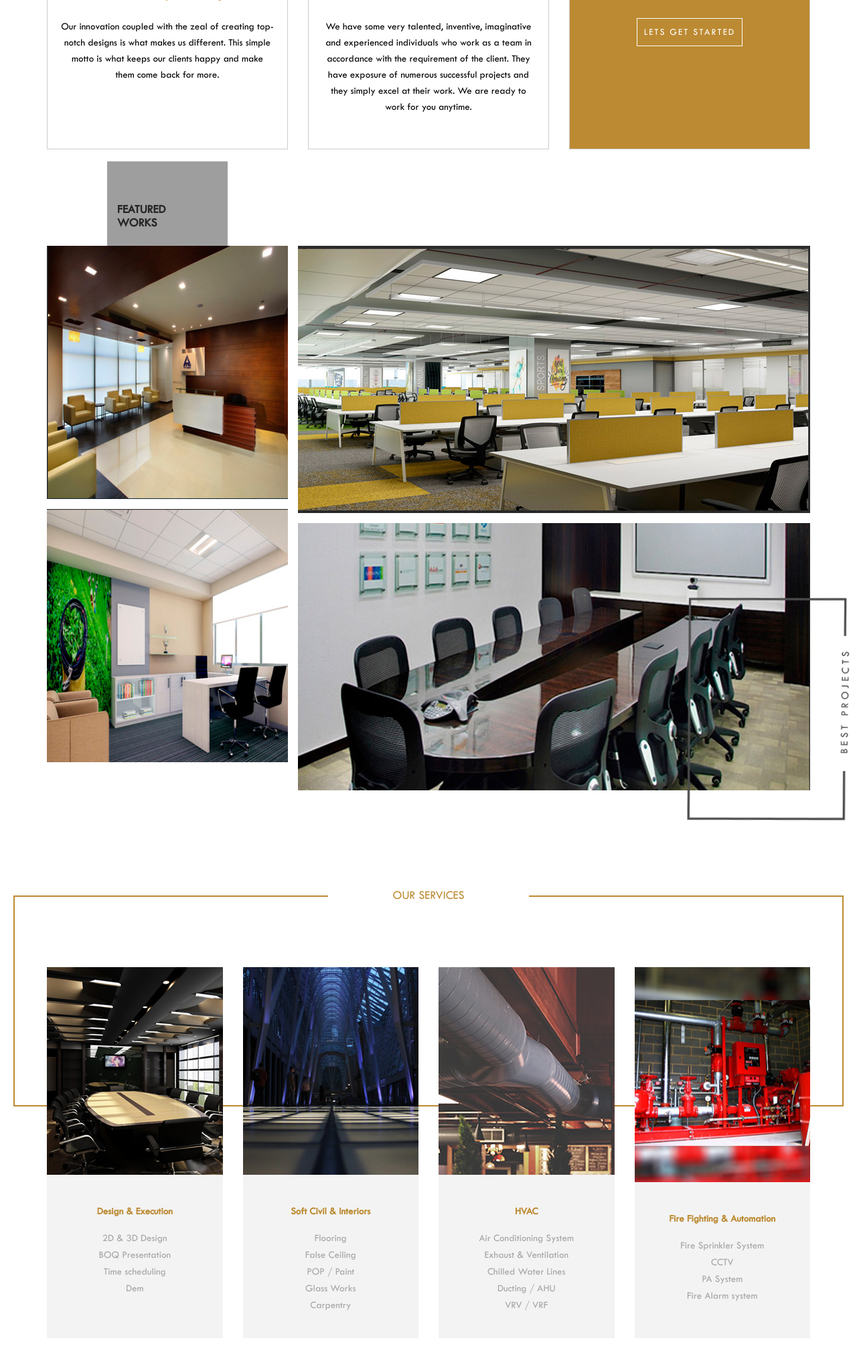
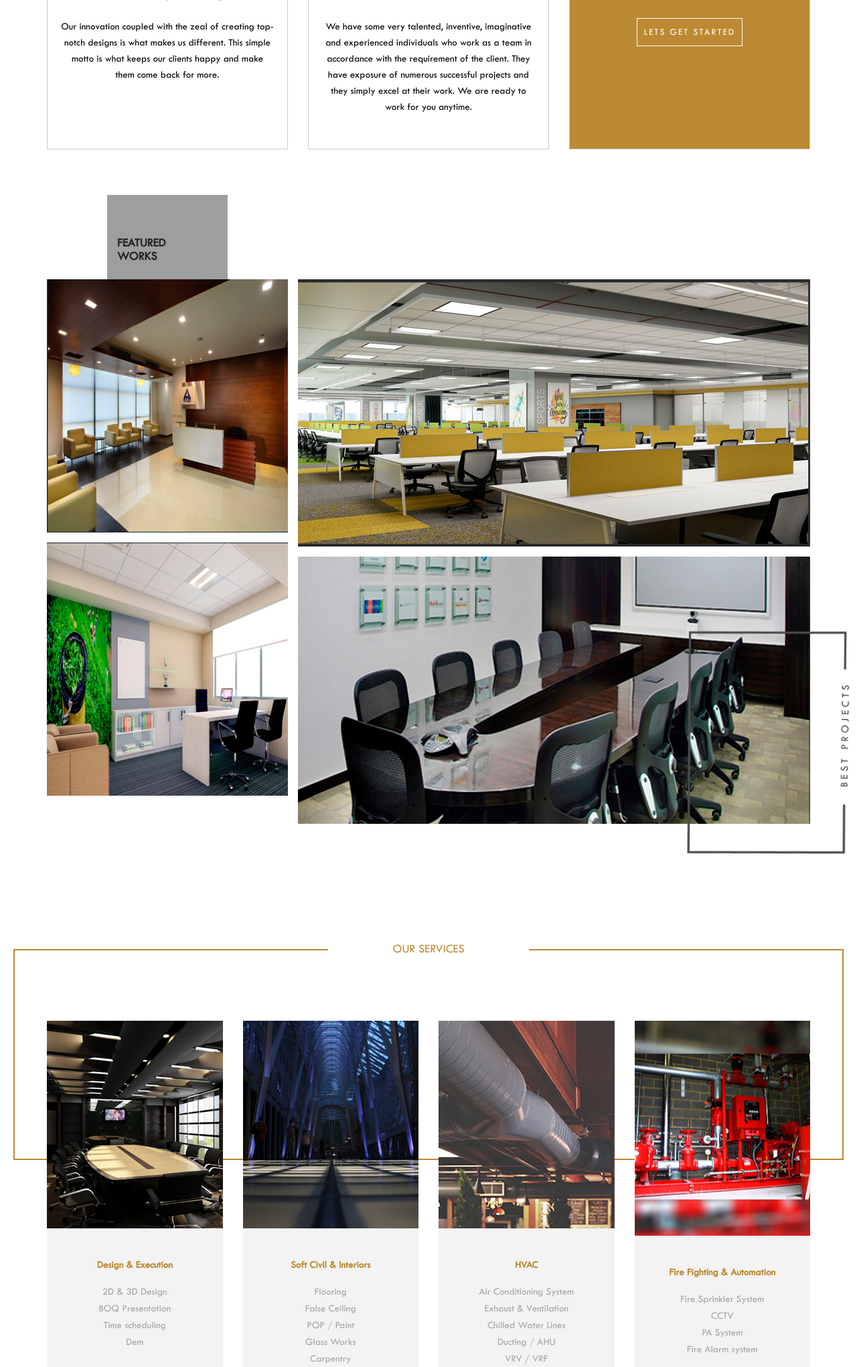
Before and after one commit to Scaledesk/inter_opt, a PHP site: page / in a window 1280 px wide. Shown: the part 2055-4096 px from the top of the page at 67% size. Run offline with PHP 8.4, Linux system fonts and the light colour scheme; some libraries are stand-ins or nearby versions; some web fonts are replaced; grey boxes are pictures that could not be loaded.

Commit message:
ui changes

```diff
--- a/css/style.css
+++ b/css/style.css
@@ -623,7 +623,7 @@ a.sliderbtnTrans {
     background: #ffffff;
 }
 .ServiceSection {
-   padding-bottom: 25px;
+   padding-bottom: 75px;
 }
 .iconBox_01 {
    margin-bottom: 43px;
@@ -714,6 +714,7 @@ a.sliderbtnTrans {
 /Latest News
 ======================**/
 .latestNewsSection {
+       margin-top: 30px;
 
 }
 .latestNewsSection .wired-title:before {
@@ -1571,6 +1572,7 @@ teamThumb {
 }
 .latest_project.how_we_work {
 	margin-top: 100px;
+       padding-top: 125px;
 }
 /*=====================================================
 / Home Five
```
